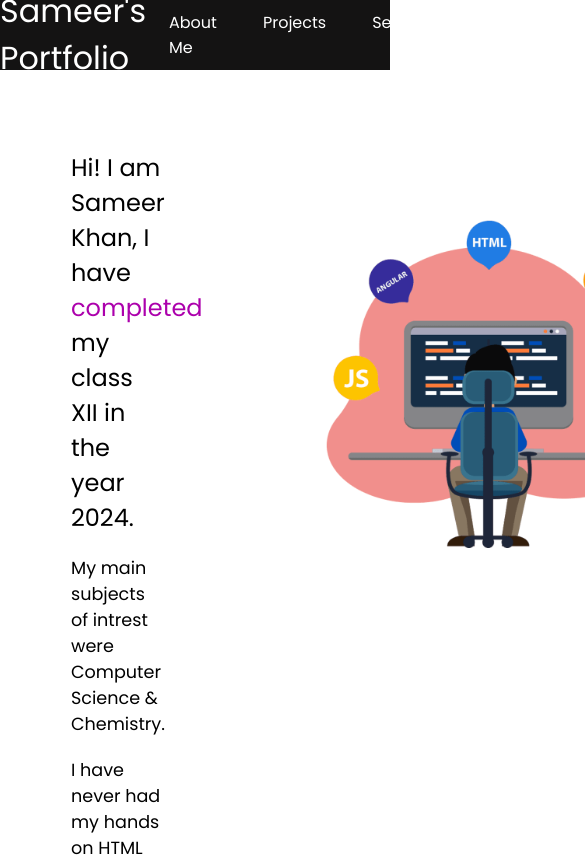
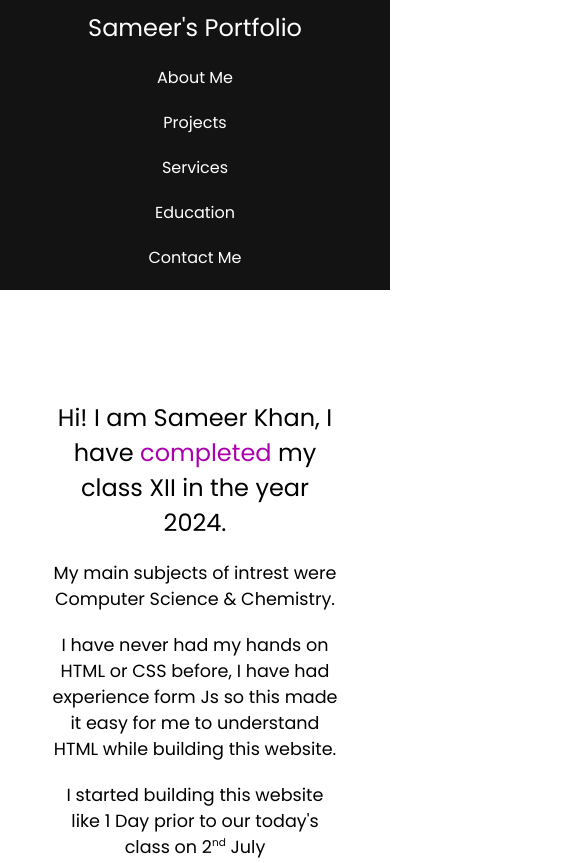
Before and after one commit to SamKKK123/Portfolio, a plain HTML site: page index.html in a window 390 px wide. Shown: the top 863 px of the page, 585 px wide, since content can reach past the window. Drawn offline with Linux system fonts and the light colour scheme.

Commit message:
Update index.html
Made site responsive for mobile

```diff
--- a/index.html
+++ b/index.html
@@ -124,6 +124,56 @@
             padding-bottom: 40px;
             padding-top: 20px;
         }
+
+
+
+        @media (max-width: 768px) {
+            nav {
+                flex-direction: column;
+                height: auto;
+                padding: 10px 0;
+            }
+
+            nav ul {
+                flex-direction: column;
+                align-items: center;
+                padding: 0;
+            }
+
+            nav ul li {
+                margin: 10px 0;
+            }
+
+            .firstSection {
+                flex-direction: column;
+                align-items: center;
+                text-align: center;
+            }
+
+            .firstSection div {
+                width: 90%;
+                margin: 20px 0;
+            }
+
+            .rightSection img {
+                width: 90%;
+                margin: 20px 0;
+            }
+
+            section {
+                padding: 40px 15px;
+            }
+
+            section h2 {
+                font-size: 1.5rem;
+            }
+
+            .left {
+                font-size: 1.5rem;
+                text-align: center;
+                margin-bottom: 10px;
+            }
+        }
     </style>
 </head>
 
@@ -152,7 +202,8 @@
                 <p>I have never had my hands on HTML or CSS before, I have had experience form Js so this made it
                     easy for me to understand HTML while building this website.
                 </p>
-                <p> I started building this website like 1 Day prior to our today's class on 2<sup style="font-size: 0.6em;">nd</sup> July</p>
+                <p> I started building this website like 1 Day prior to our today's class on 2<sup
+                        style="font-size: 0.6em;">nd</sup> July</p>
             </div>
             <div class="rightSection">
                 <img src="bg1.png" alt="Image" width="350">
@@ -163,7 +214,8 @@
 
         <section id="about">
             <h2>About Me</h2>
-            <p>I am passionate about robotics, I love to make Iot projects & I have made many models using Arduino, ESP32 Cam, etc. I
+            <p>I am passionate about robotics, I love to make Iot projects & I have made many models using Arduino,
+                ESP32 Cam, etc. I
                 started my CS journey
                 in grade 9 with Java-Script and then went on ahead with Python & C++ with specific Arduino libraries in
                 class XI. I love what
@@ -206,3 +258,5 @@
 </body>
 
 </html>
+
+Made site responsive for mobile
```
